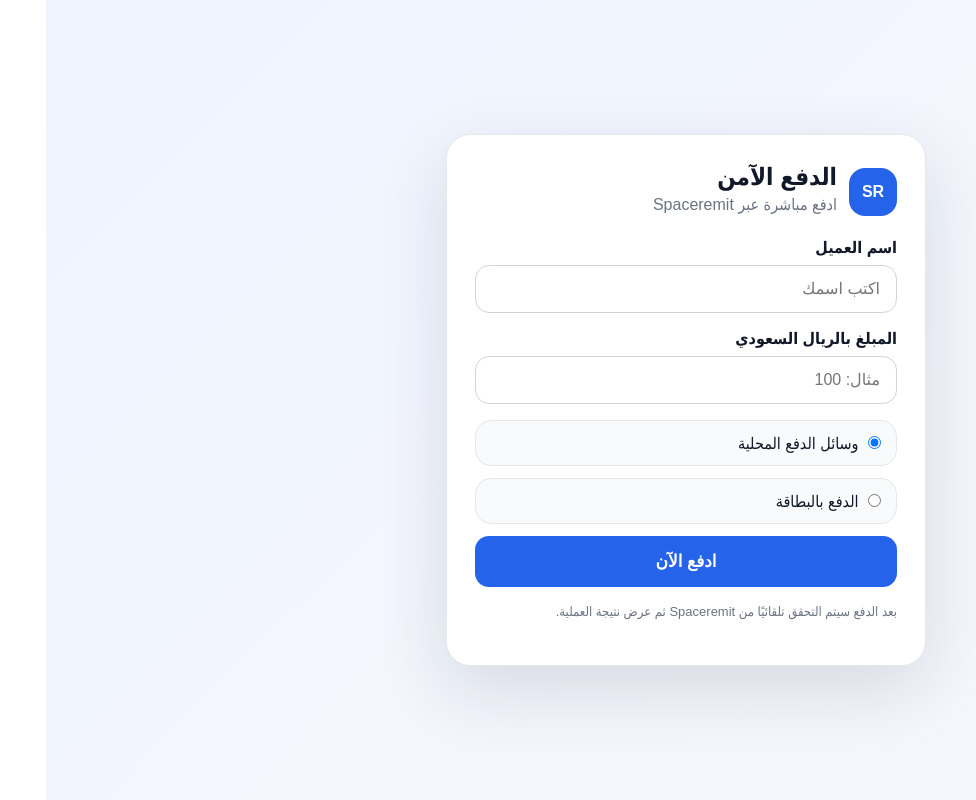
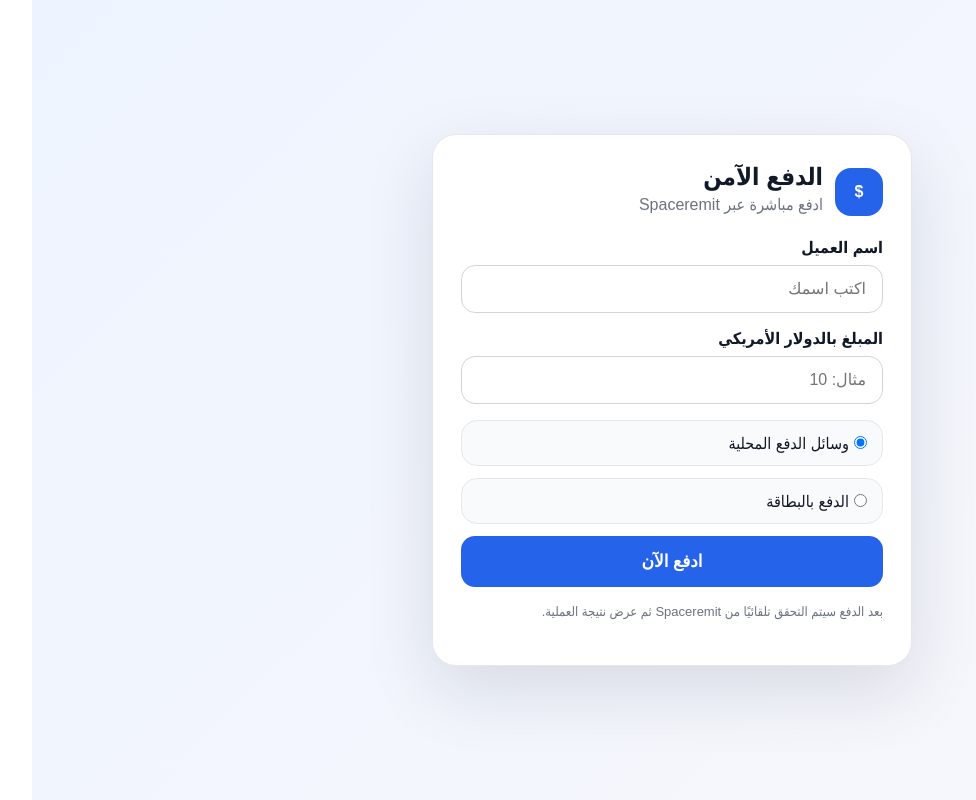
Before and after one commit to 774540383/spaceremit-final, a Next.js app: page / in a window 1280 px wide. Shown: the whole page, without its empty margins (92-1068 px from the left). Built offline with nearby package versions, Linux system fonts and the light colour scheme; no server answers.

Commit message:
Refactor payment form to use USD instead of SAR

```diff
--- a/app/page.tsx
+++ b/app/page.tsx
@@ -1,47 +1,97 @@
 export default function Home() {
   const publicKey = process.env.NEXT_PUBLIC_SPACEREMIT_PUBLIC_KEY || '';
+
   return <main className="wrap">
     <section className="card">
-      <div className="brand"><div className="logo">SR</div><div><h1 style={{margin:0}}>الدفع الآمن</h1><p className="muted" style={{margin:0}}>ادفع مباشرة عبر Spaceremit</p></div></div>
+      <div className="brand">
+        <div className="logo">$</div>
+        <div>
+          <h1 style={{margin:0}}>الدفع الآمن</h1>
+          <p className="muted" style={{margin:0}}>ادفع مباشرة عبر Spaceremit</p>
+        </div>
+      </div>
+
       {!publicKey && <p className="bad">تنبيه: ضع NEXT_PUBLIC_SPACEREMIT_PUBLIC_KEY في Vercel قبل التجربة.</p>}
+
       <form id="spaceremit-form">
-        <div className="field"><label className="label">اسم العميل</label><input className="input" name="fullname" required placeholder="اكتب اسمك" /></div>
-        <div className="field"><label className="label">المبلغ بالريال السعودي</label><input className="input" id="amountInput" name="amount" required type="number" min="1" step="0.01" placeholder="مثال: 100" /></div>
-        <input type="hidden" name="currency" value="SAR" />
+        <div className="field">
+          <label className="label">اسم العميل</label>
+          <input className="input" name="fullname" required placeholder="اكتب اسمك" />
+        </div>
+
+        <div className="field">
+          <label className="label">المبلغ بالدولار الأمريكي</label>
+          <input className="input" id="amountInput" name="amount" required type="number" min="1" step="0.01" placeholder="مثال: 10" />
+        </div>
+
+        <input type="hidden" name="currency" value="USD" />
         <input type="hidden" name="email" value="customer@example.com" />
         <input type="hidden" name="phone" value="0000000000" />
         <input type="hidden" name="notes" id="notesInput" value="دفع من صفحة مستقلة" />
+
         <div className="paybox">
-          <label><input type="radio" name="sp-pay-type-radio" value="local-methods-pay" id="sp_local_methods_radio" defaultChecked /> وسائل الدفع المحلية</label>
+          <label>
+            <input type="radio" name="sp-pay-type-radio" value="local-methods-pay" id="sp_local_methods_radio" defaultChecked />
+            وسائل الدفع المحلية
+          </label>
           <div id="spaceremit-local-methods-pay"></div>
         </div>
+
         <div className="paybox">
-          <label><input type="radio" name="sp-pay-type-radio" value="card-pay" id="sp_card_radio" /> الدفع بالبطاقة</label>
+          <label>
+            <input type="radio" name="sp-pay-type-radio" value="card-pay" id="sp_card_radio" />
+            الدفع بالبطاقة
+          </label>
           <div id="spaceremit-card-pay"></div>
         </div>
+
         <button className="btn" type="submit">ادفع الآن</button>
       </form>
-      <p className="muted" style={{fontSize:13}}>بعد الدفع سيتم التحقق تلقائيًا من Spaceremit ثم عرض نتيجة العملية.</p>
+
+      <p className="muted" style={{fontSize:13}}>
+        بعد الدفع سيتم التحقق تلقائيًا من Spaceremit ثم عرض نتيجة العملية.
+      </p>
     </section>
+
     <script dangerouslySetInnerHTML={{__html: `
       const SP_PUBLIC_KEY = "${publicKey}";
       const SP_FORM_ID = "#spaceremit-form";
       const SP_SELECT_RADIO_NAME = "sp-pay-type-radio";
+
       const LOCAL_METHODS_BOX_STATUS = true;
       const LOCAL_METHODS_PARENT_ID = "#spaceremit-local-methods-pay";
+
       const CARD_BOX_STATUS = true;
       const CARD_BOX_PARENT_ID = "#spaceremit-card-pay";
+
       let SP_FORM_AUTO_SUBMIT_WHEN_GET_CODE = true;
+
       function SP_SUCCESSFUL_PAYMENT(spaceremit_code) {
         const form = document.querySelector('#spaceremit-form');
         const name = encodeURIComponent(form.fullname.value || 'عميل');
         const amount = encodeURIComponent(form.amount.value || '0');
-        window.location.href = '/api/verify?payment_id=' + encodeURIComponent(spaceremit_code) + '&name=' + name + '&amount=' + amount;
+
+        window.location.href =
+          '/api/verify?payment_id=' +
+          encodeURIComponent(spaceremit_code) +
+          '&name=' + name +
+          '&amount=' + amount +
+          '&currency=USD';
       }
-      function SP_FAILD_PAYMENT() { window.location.href = '/failed?reason=payment_failed'; }
-      function SP_RECIVED_MESSAGE(message) { alert(message); }
-      function SP_NEED_AUTH(target_auth_link) { window.location.href = target_auth_link; }
+
+      function SP_FAILD_PAYMENT() {
+        window.location.href = '/failed?reason=payment_failed';
+      }
+
+      function SP_RECIVED_MESSAGE(message) {
+        alert(message);
+      }
+
+      function SP_NEED_AUTH(target_auth_link) {
+        window.location.href = target_auth_link;
+      }
     `}} />
+
     <script src="https://spaceremit.com/api/v2/js_script/spaceremit.js"></script>
   </main>
 }
```
